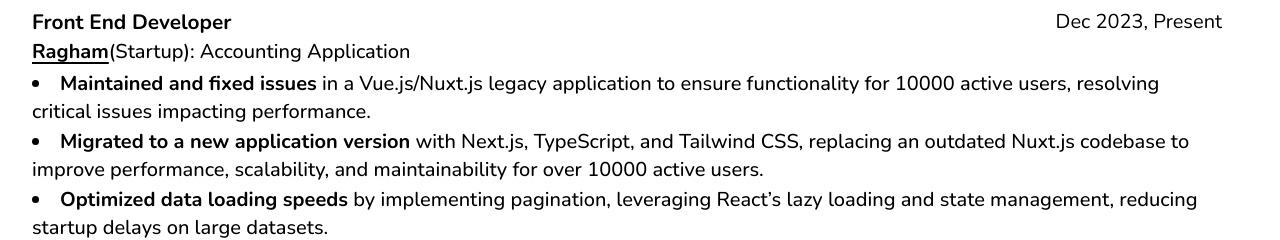
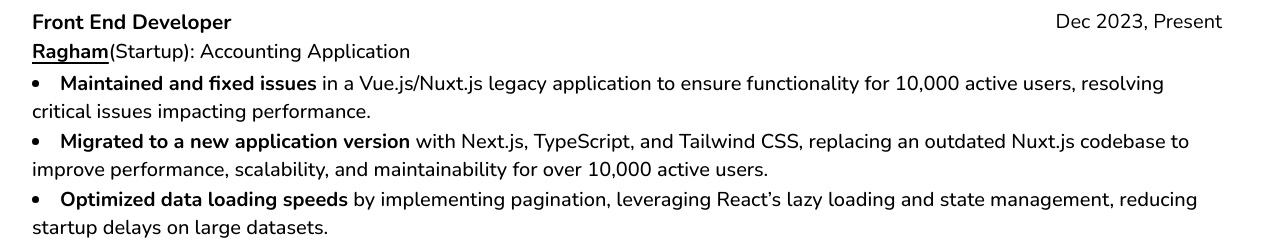
Before and after one commit to MiladKarandish/portfolio-v2, a Next.js app: page /resume in a window 1280 px wide. Shown: the part 622-862 px from the top of the page. Built offline with nearby package versions, Linux system fonts and the light colour scheme.

Commit message:
fix: experience numbers are now thousands separated

```diff
--- a/src/data/experiences.ts
+++ b/src/data/experiences.ts
@@ -23,7 +23,7 @@ export const experiences: IExperiences[] = [
       title: "Accounting Application",
       type: "Startup",
       description:
-        "Ragham is a startup specializing in accounting software for Android and Web. The app helps small businesses manage debts, credits, and financial records efficiently, serving over 10000 active users.",
+        "Ragham is a startup specializing in accounting software for Android and Web. The app helps small businesses manage debts, credits, and financial records efficiently, serving over 10,000 active users.",
       href: "https://www.linkedin.com/company/ragham",
     },
     date: "Dec 2023, Present",
@@ -31,12 +31,12 @@ export const experiences: IExperiences[] = [
       {
         what: "Maintained and fixed issues",
         how: "in a Vue.js/Nuxt.js legacy application",
-        why: "to ensure functionality for 10000 active users, resolving critical issues impacting performance.",
+        why: "to ensure functionality for 10,000 active users, resolving critical issues impacting performance.",
       },
       {
         what: "Migrated to a new application version",
         how: "with Next.js, TypeScript, and Tailwind CSS,",
-        why: "replacing an outdated Nuxt.js codebase to improve performance, scalability, and maintainability for over 10000 active users.",
+        why: "replacing an outdated Nuxt.js codebase to improve performance, scalability, and maintainability for over 10,000 active users.",
       },
       {
         what: "Optimized data loading speeds",
```
